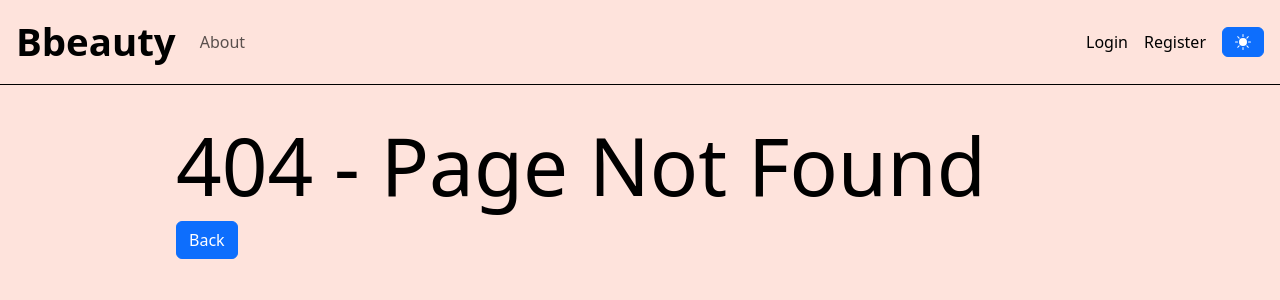
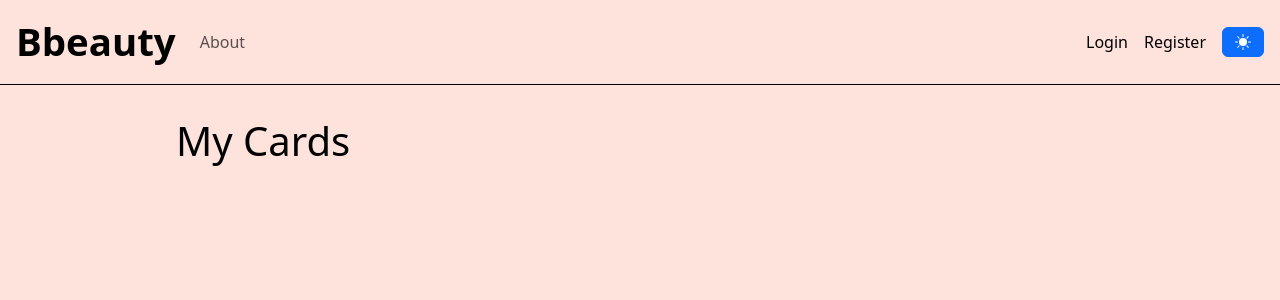
Before and after one commit to rotemfuks/Bbeauty, a React (Create React App) app: page /my-cards in a window 1280 px wide. Before the commit this address had no page. Shown: the top 300 px of the page. Built offline with nearby package versions, Linux system fonts and the light colour scheme; data requests are answered from the project's data file.

Commit message:
added userId for card

```diff
--- a/db.json
+++ b/db.json
@@ -6,7 +6,7 @@
       "phone": "0547424641",
       "password": "123456789",
       "isAdmin": true,
-      "isbusiness": false,
+      "isBusiness": false,
       "id": 1
     },
     {
@@ -15,7 +15,7 @@
       "phone": "0522222222",
       "password": "987654321",
       "isAdmin": false,
-      "isbusiness": true,
+      "isBusiness": true,
       "id": 2
     },
     {
@@ -24,7 +24,7 @@
       "password": "685839299499764",
       "phone": "056993929299466",
       "isAdmin": false,
-      "isbusiness": false,
+      "isBusiness": false,
       "id": 3
     },
     {
@@ -79,6 +79,18 @@
       "state": "tlmrglfd",
       "zipCode": "7524507",
       "id": 3
+    },
+    {
+      "image": "https://upload.wikimedia.org/wikipedia/commons/6/6e/Harry_Potter_wordmark.svg",
+      "name": "Bar74064@gmail.com ",
+      "description": "jvdikjvdoi",
+      "email": "fdkvdjvkfdjvoik@fjsk",
+      "phone": "dncmkdofvnmf40",
+      "address": "jncfjdnvfrn",
+      "state": "idicjfdsivj",
+      "zipCode": "79654392",
+      "userId": 2,
+      "id": 4
     }
   ]
 }
--- a/src/App.tsx
+++ b/src/App.tsx
@@ -12,7 +12,7 @@ import styles from "./App.module.scss";
 import { ThemeContext } from "./context/ThemeContext";
 import Favorites from "./components/Favorites";
 import { About } from "./components/About";
-import Cards from "./components/Cards";
+import MyCards from "./components/Cards";
 import { BusinessCardForm } from "./components/BusinessCardForm";
 
 function App() {
@@ -29,7 +29,7 @@ function App() {
             <Route path="/register" element={<Register />} />
             <Route path="/home" element={<Home />} />
             <Route path="/about" element={<About />} />
-            <Route path="/cards" element={<Cards />} />
+            <Route path="/my-cards" element={<MyCards />} />
             <Route path="/favorites" element={<Favorites />} />
             <Route path="/card-form" element={<BusinessCardForm />} />
             <Route path="*" element={<PageNotFound />}></Route>
--- a/src/components/BusinessCardForm.tsx
+++ b/src/components/BusinessCardForm.tsx
@@ -1,4 +1,4 @@
-import React, { useEffect, useState } from "react";
+import React, { useContext, useEffect, useState } from "react";
 import { Form, Button, Container, Row, Col } from "react-bootstrap";
 import { useFormik } from "formik";
 import * as yup from "yup";
@@ -6,6 +6,7 @@ import styles from "./BusinessCardForm.module.scss";
 import { addCard, editCard, getCardDetails } from "../services/cardService";
 import { successMsg } from "../services/feedbacksService";
 import { useNavigate } from "react-router-dom";
+import { LoginContext } from "../context/LoginContext";
 
 interface NewCardFormProps {}
 
@@ -22,6 +23,7 @@ interface NewCardValues {
 
 const BusinessCardForm: React.FC<NewCardFormProps> = () => {
   const [cardId, setCardId] = useState<number | null>(null);
+  const { user } = useContext(LoginContext);
 
   const navigate = useNavigate();
 
@@ -53,8 +55,11 @@ const BusinessCardForm: React.FC<NewCardFormProps> = () => {
     onSubmit(values) {
       if (cardId) {
         editCard(cardId, values);
-      } else {
-        addCard({ ...values }).then(() => {
+      } else if (user) {
+        addCard({
+          ...values,
+          userId: user.id,
+        }).then(() => {
           successMsg(`${values.name} was added`);
         });
       }
--- a/src/components/Cards.tsx
+++ b/src/components/Cards.tsx
@@ -1,13 +1,31 @@
-import { FunctionComponent } from "react";
+import { FunctionComponent, useContext, useEffect, useState } from "react";
+import { Card } from "../interfaces/Card";
+import BusinessCards from "./BusinessCards";
+import { getCards } from "../services/cardService";
+import { LoginContext } from "../context/LoginContext";
 
 interface CardsProps {}
 
-const Cards: FunctionComponent<CardsProps> = () => {
+const MyCards: FunctionComponent<CardsProps> = () => {
+  const [cards, setCards] = useState<Card[]>([]);
+  const { user } = useContext(LoginContext);
+
+  useEffect(() => {
+    getCards().then((res) => {
+      setCards(res.data);
+    });
+  }, []);
+
   return (
     <>
-      <h1> Cards</h1>
+      <h1>My Cards</h1>
+      <BusinessCards
+        cards={cards.filter(
+          (card) => card.userId && user && user.id === card.userId
+        )}
+      />
     </>
   );
 };
 
-export default Cards;
+export default MyCards;
--- a/src/components/Navigation.tsx
+++ b/src/components/Navigation.tsx
@@ -41,7 +41,7 @@ export function Navigation() {
               </Nav.Link>
 
               {user.isBusiness || user.isAdmin ? (
-                <Nav.Link as={NavLink} to="/cards">
+                <Nav.Link as={NavLink} to="/my-cards">
                   My Cards
                 </Nav.Link>
               ) : null}
--- a/src/interfaces/Card.ts
+++ b/src/interfaces/Card.ts
@@ -8,4 +8,5 @@ export interface Card {
   state: string;
   zipCode: string;
   id?: number;
+  userId?: number;
 }
```
